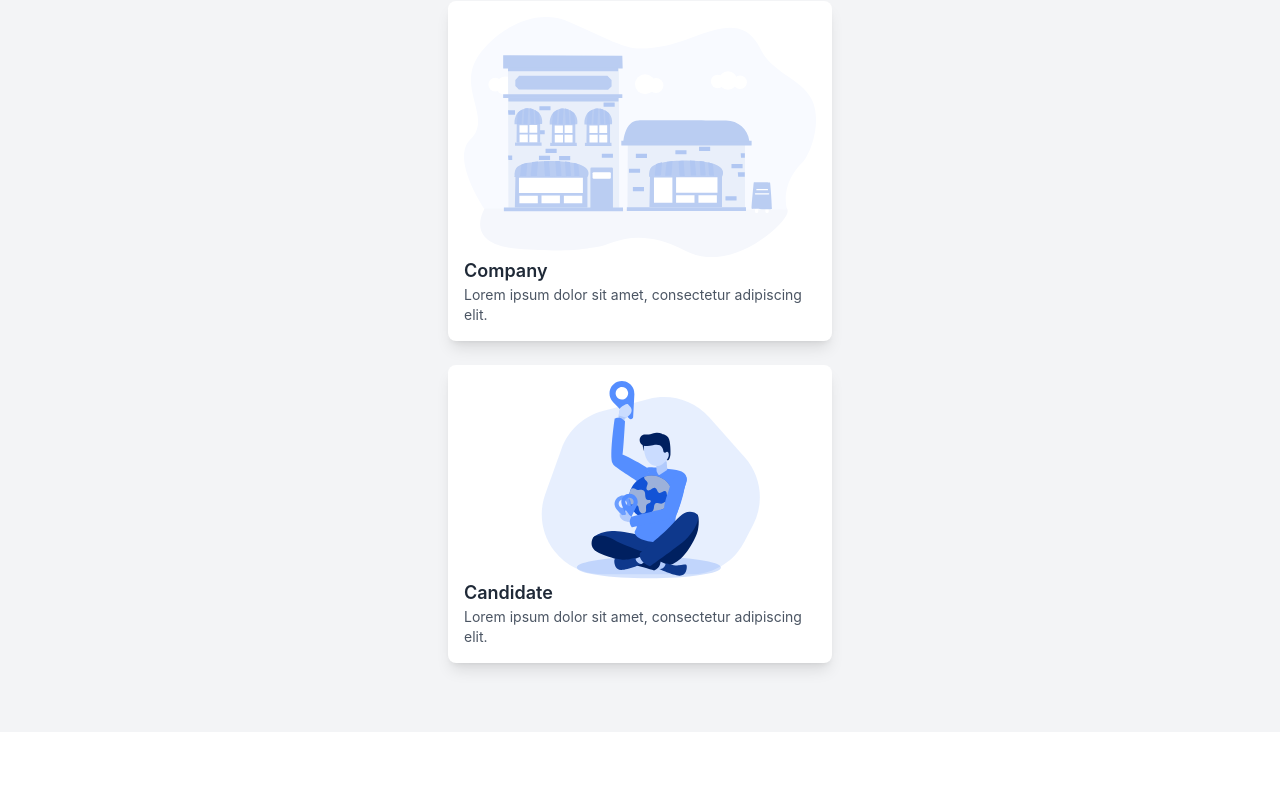
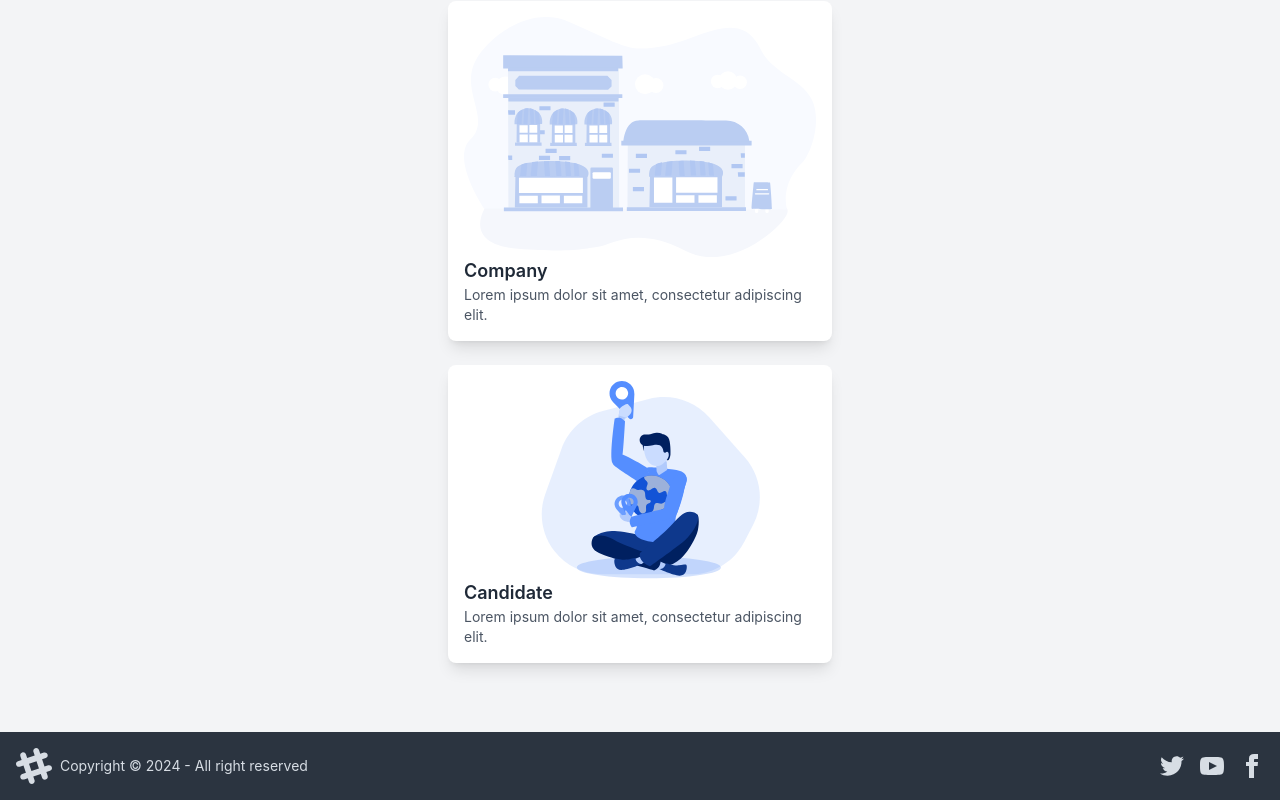
Before and after one commit to Ziadkad/Angular-Application-de-gestion-de-CV, an Angular app in the folder GestionCV/: page / in a window 1280 px wide. Shown: the part 1736-2536 px from the top of the page. Before the commit the page ends 2468 px from the top, so only its background shows below. Built offline with nearby package versions, Linux system fonts and the light colour scheme.

Commit message:
adding footer

```diff
--- a/GestionCV/src/app/app.component.html
+++ b/GestionCV/src/app/app.component.html
@@ -2,3 +2,4 @@
 <!-- <router-outlet></router-outlet> -->
 <app-signin></app-signin>
 <app-signup></app-signup>
+<app-footer></app-footer>
--- a/GestionCV/src/app/components/footer/footer.component.html
+++ b/GestionCV/src/app/components/footer/footer.component.html
@@ -1 +1,12 @@
-<p>footer works!</p>
+<footer class="footer items-center p-4 bg-neutral text-neutral-content">
+    <aside class="items-center grid-flow-col">
+      <svg width="36" height="36" viewBox="0 0 24 24" xmlns="http://www.w3.org/2000/svg" fill-rule="evenodd" clip-rule="evenodd" class="fill-current"><path d="M22.672 15.226l-2.432.811.841 2.515c.33 1.019-.209 2.127-1.23 2.456-1.15.325-2.148-.321-2.463-1.226l-.84-2.518-5.013 1.677.84 2.517c.391 1.203-.434 2.542-1.831 2.542-.88 0-1.601-.564-1.86-1.314l-.842-2.516-2.431.809c-1.135.328-2.145-.317-2.463-1.229-.329-1.018.211-2.127 1.231-2.456l2.432-.809-1.621-4.823-2.432.808c-1.355.384-2.558-.59-2.558-1.839 0-.817.509-1.582 1.327-1.846l2.433-.809-.842-2.515c-.33-1.02.211-2.129 1.232-2.458 1.02-.329 2.13.209 2.461 1.229l.842 2.515 5.011-1.677-.839-2.517c-.403-1.238.484-2.553 1.843-2.553.819 0 1.585.509 1.85 1.326l.841 2.517 2.431-.81c1.02-.33 2.131.211 2.461 1.229.332 1.018-.21 2.126-1.23 2.456l-2.433.809 1.622 4.823 2.433-.809c1.242-.401 2.557.484 2.557 1.838 0 .819-.51 1.583-1.328 1.847m-8.992-6.428l-5.01 1.675 1.619 4.828 5.011-1.674-1.62-4.829z"></path></svg>
+      <p>Copyright © 2024 - All right reserved</p>
+    </aside>
+    <nav class="grid-flow-col gap-4 md:place-self-center md:justify-self-end">
+      <a><svg xmlns="http://www.w3.org/2000/svg" width="24" height="24" viewBox="0 0 24 24" class="fill-current"><path d="M24 4.557c-.883.392-1.832.656-2.828.775 1.017-.609 1.798-1.574 2.165-2.724-.951.564-2.005.974-3.127 1.195-.897-.957-2.178-1.555-3.594-1.555-3.179 0-5.515 2.966-4.797 6.045-4.091-.205-7.719-2.165-10.148-5.144-1.29 2.213-.669 5.108 1.523 6.574-.806-.026-1.566-.247-2.229-.616-.054 2.281 1.581 4.415 3.949 4.89-.693.188-1.452.232-2.224.084.626 1.956 2.444 3.379 4.6 3.419-2.07 1.623-4.678 2.348-7.29 2.04 2.179 1.397 4.768 2.212 7.548 2.212 9.142 0 14.307-7.721 13.995-14.646.962-.695 1.797-1.562 2.457-2.549z"></path></svg>
+      </a>
+      <a><svg xmlns="http://www.w3.org/2000/svg" width="24" height="24" viewBox="0 0 24 24" class="fill-current"><path d="M19.615 3.184c-3.604-.246-11.631-.245-15.23 0-3.897.266-4.356 2.62-4.385 8.816.029 6.185.484 8.549 4.385 8.816 3.6.245 11.626.246 15.23 0 3.897-.266 4.356-2.62 4.385-8.816-.029-6.185-.484-8.549-4.385-8.816zm-10.615 12.816v-8l8 3.993-8 4.007z"></path></svg></a>
+      <a><svg xmlns="http://www.w3.org/2000/svg" width="24" height="24" viewBox="0 0 24 24" class="fill-current"><path d="M9 8h-3v4h3v12h5v-12h3.642l.358-4h-4v-1.667c0-.955.192-1.333 1.115-1.333h2.885v-5h-3.808c-3.596 0-5.192 1.583-5.192 4.615v3.385z"></path></svg></a>
+    </nav>
+  </footer>
```
